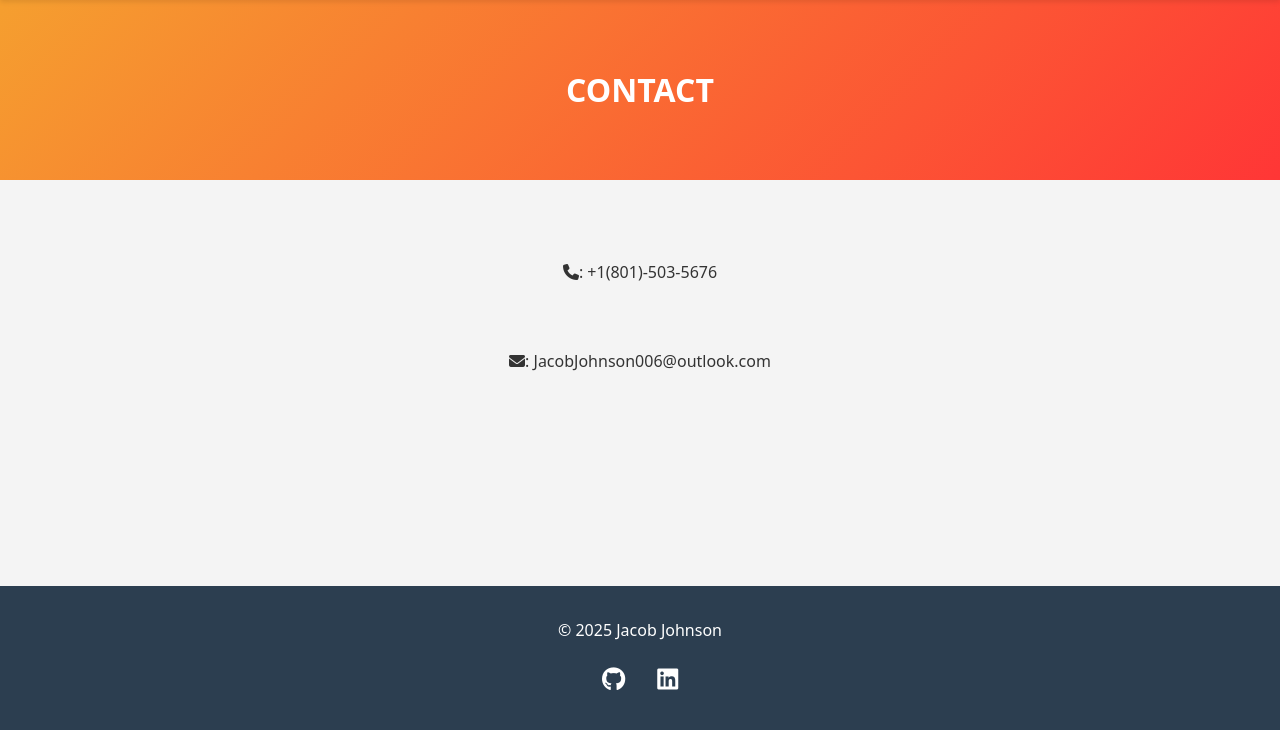
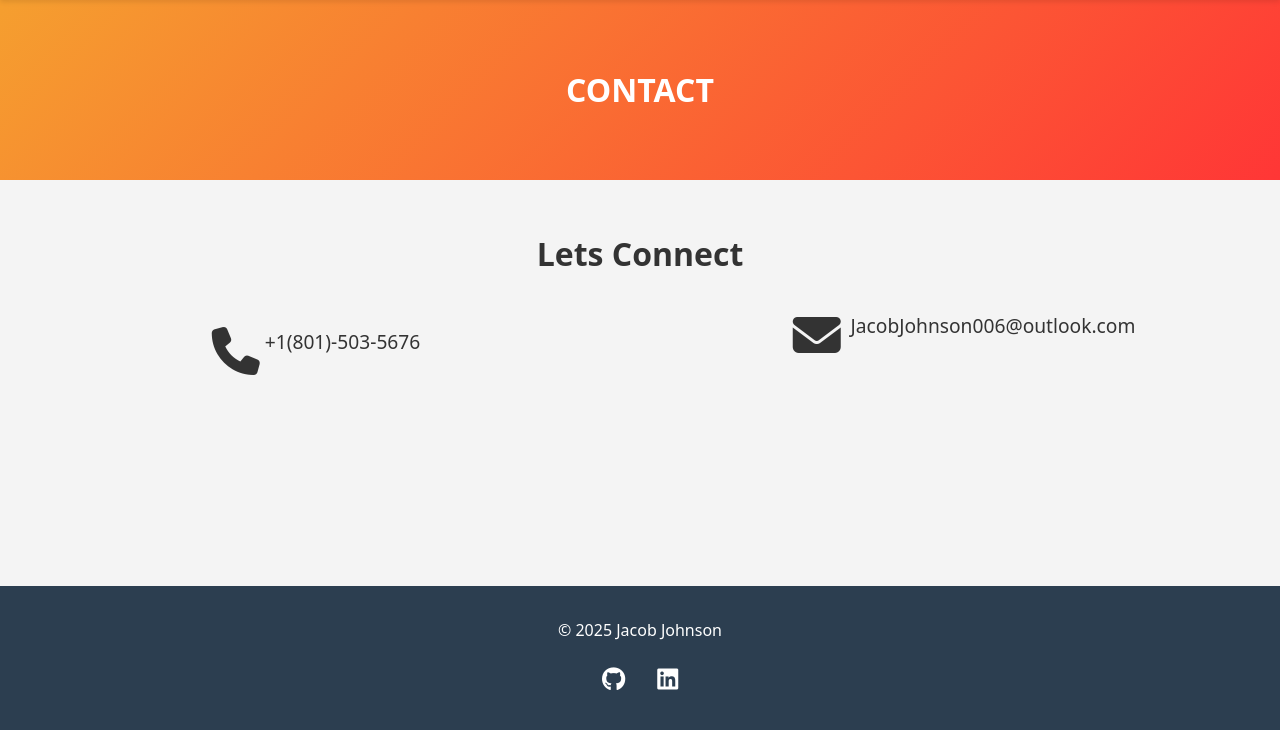
Before and after one commit to punkinjmj/portfolio-website, a Flask app: page /contact in a window 1280 px wide. Shown: the part 70-800 px from the top of the page. Run offline with Flask 3, Linux system fonts and the light colour scheme.

Commit message:
Contact Rework

```diff
--- a/flask-website/static/css/style.css
+++ b/flask-website/static/css/style.css
@@ -157,12 +157,39 @@ nav a:hover {
     height: 50%;
 }
 
+.lets-connect {
+    text-align: center;
+}
+
 .contact-info {
     text-align: center;
+    columns: 2;
 }
 
 .contact-info p {
     padding: 2rem;
+}
+
+.contact-method {
+    font-size: 1.2rem;
+    margin: 1rem 0;
+    text-align: center;
+    display: flex;
+    justify-content: center;
+    transition: color 0.3s;
+}
+
+.contact-icon {
+    font-size: 3rem;
+    align-content: center;
+    text-align: center;
+    align-items: center;
+    justify-content: center;
+}
+
+.contact-method:hover {
+    color: #3498db;
+    cursor: normal;
 }
 
 .btn {
--- a/flask-website/templates/contact.html
+++ b/flask-website/templates/contact.html
@@ -4,8 +4,9 @@
 
 {% block content %}
 <h1 class="about-heading">CONTACT</h1>
+<h1 class="lets-connect"> Lets Connect </h1>
 <div class="contact-info">
-    <p><i class="fa-solid fa-phone"></i>: +1(801)-503-5676</p>
-    <p><i class="fa-solid fa-envelope"></i>: JacobJohnson006@outlook.com</p>
+    <p class="contact-method"><i class="fa-solid fa-phone contact-icon"></i>&nbsp;+1(801)-503-5676</p>
+    <p class="contact-method"><i class="fa-solid fa-envelope contact-icon"></i>&nbsp; JacobJohnson006@outlook.com</p>
 </div>
 {% endblock %}
```
